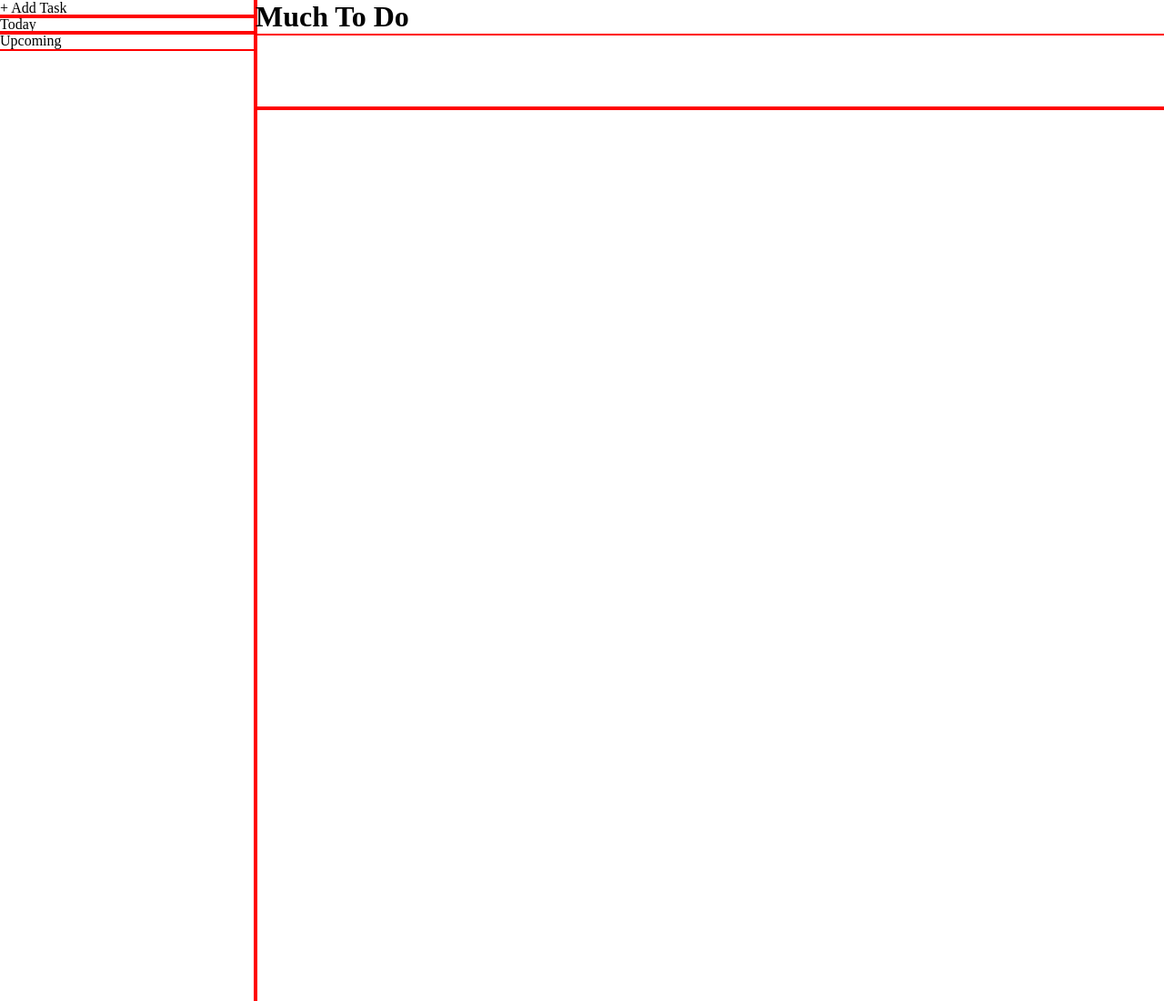
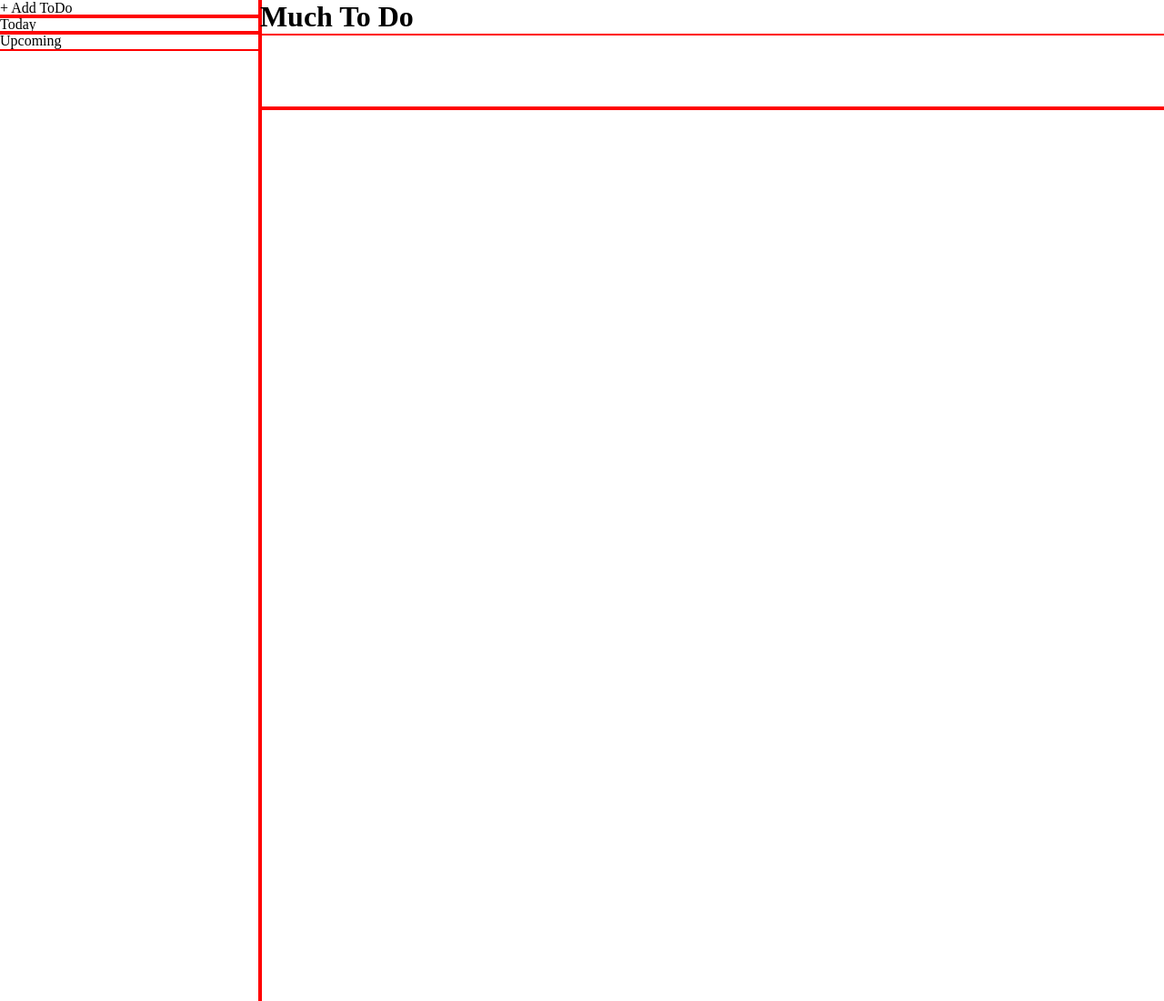
Before and after one commit to BamideleAdewuyi/ToDoList, a website built with webpack: page src/template.html in a window 1280 px wide. Shown: the top 1100 px of the page at 91% size. Built offline with nearby package versions, Linux system fonts and the light colour scheme.

Commit message:
template.html: Changed Add Task to Add ToDo

```diff
--- a/src/template.html
+++ b/src/template.html
@@ -9,7 +9,7 @@
     <div class="container">
         <div class="sidebar">
             <ul>
-                <li><nav class="addTask">+ Add Task</nav></li>
+                <li><nav class="addToDo">+ Add ToDo</nav></li>
                 <li><nav class="todayTasks">Today</nav></li>
                 <li><nav class="upcomingTasks">Upcoming</nav></li>
             </ul>
```
